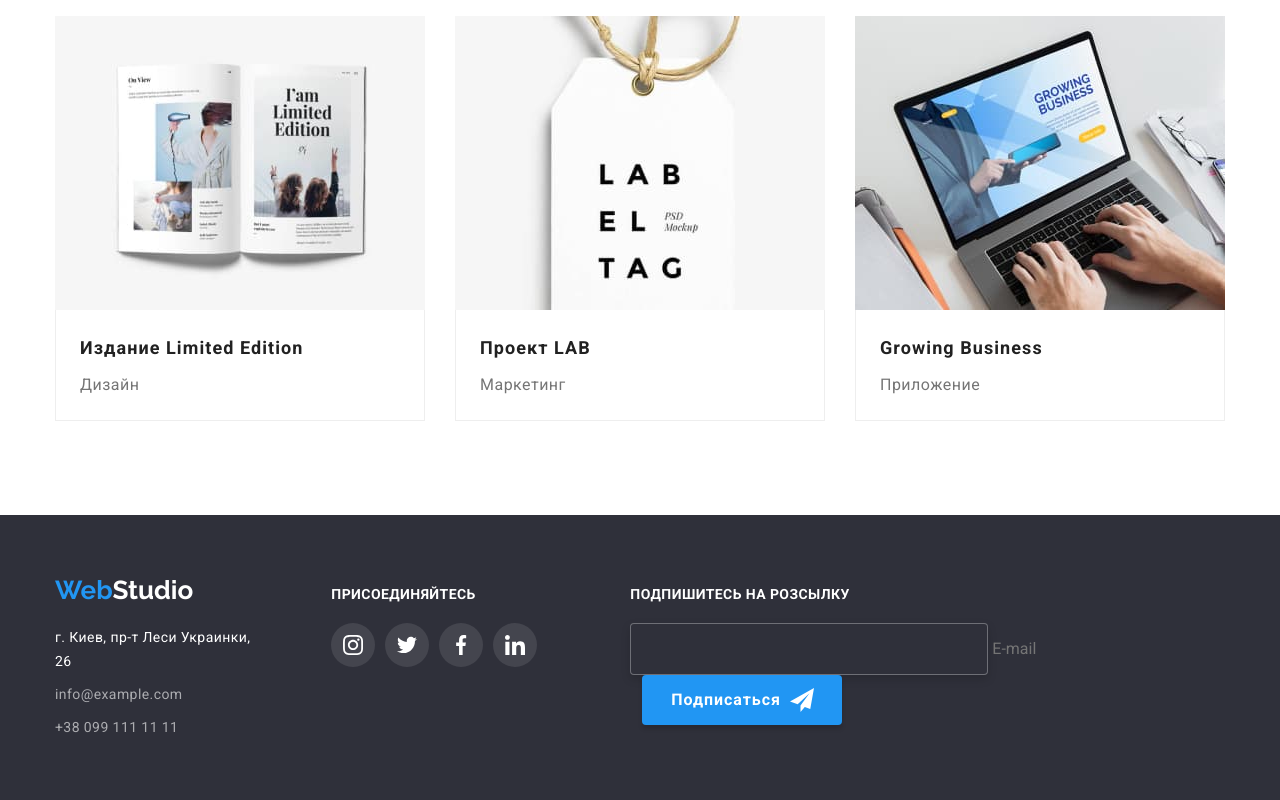
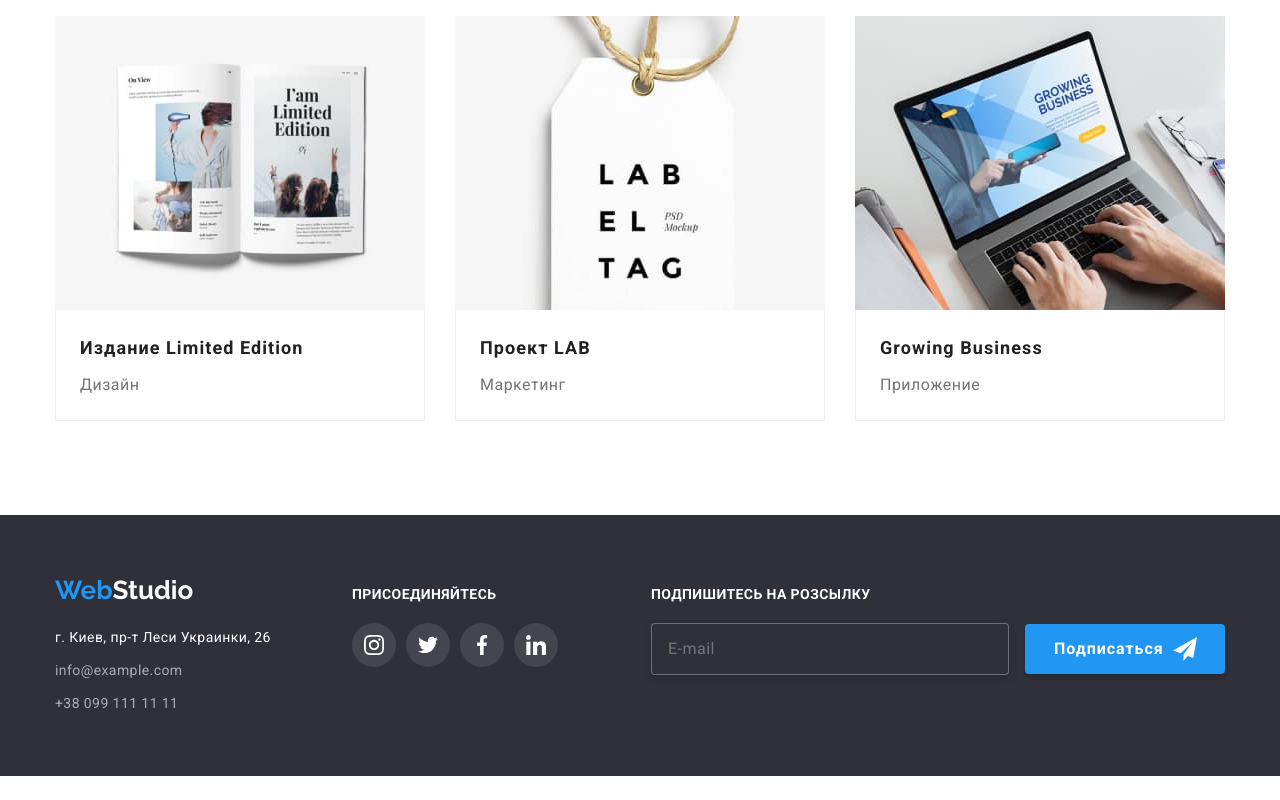
Before and after one commit to MykolaFurevych/-goit-markup-hw-06, a plain HTML site: page portfolio.html in a window 1280 px wide. Shown: the part 1117-1917 px from the top of the page. After the commit the page ends 1893 px from the top, so only its background shows below. Drawn offline with nearby package versions, Linux system fonts and the light colour scheme.

Commit message:
Виправляє помилки

```diff
--- a/css/styles.css
+++ b/css/styles.css
@@ -49,7 +49,7 @@ img {
 .logo:focus {
   color: var(--accent-color);
 }
-.studio {
+.logo__text {
   color: #000;
 }
 
--- a/portfolio.html
+++ b/portfolio.html
@@ -24,7 +24,7 @@
     <header class="header-box">
       <div class="container header">
         <nav class="menu">
-          <a href="/" class="logo">Web<span class="studio">Studio</span></a>
+          <a href="/" class="logo">Web<span class="logo__text">Studio</span></a>
           <ul class="nav-link">
             <li class="item"><a href="./index.html" class="link">Студия</a></li>
             <li class="item"><a href="./portfolio.html" class="link current">Портфолио</a></li>
@@ -274,8 +274,14 @@
         <div class="footer-form-box">
           <h3 class="section-title footer-text">Подпишитесь на розсылку</h3>
           <form class="form-box">
-            <input type="email" name="email" id="user-email" class="form-footer-input" />
-            <label for="user-email" class="form-footer-label"> E-mail</label>
+            <input
+              type="email"
+              name="email"
+              id="user-email"
+              class="form-footer-input"
+              placeholder="E-mail"
+            />
+            <label for="user-email"></label>
 
             <button type="submit" class="footer-button">
               Подписаться
```
Also changed, not shown: index.html (+1 -1 lines).
